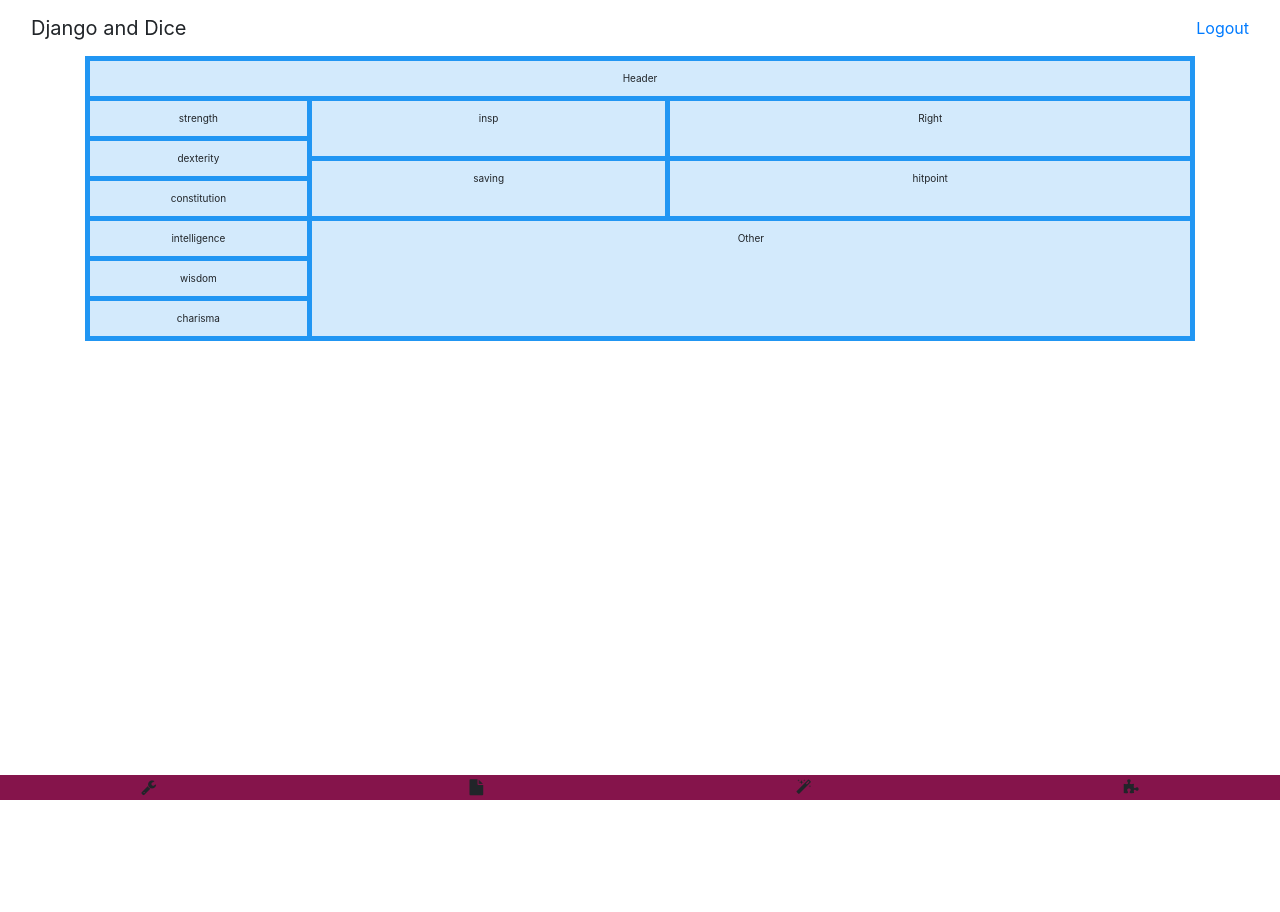
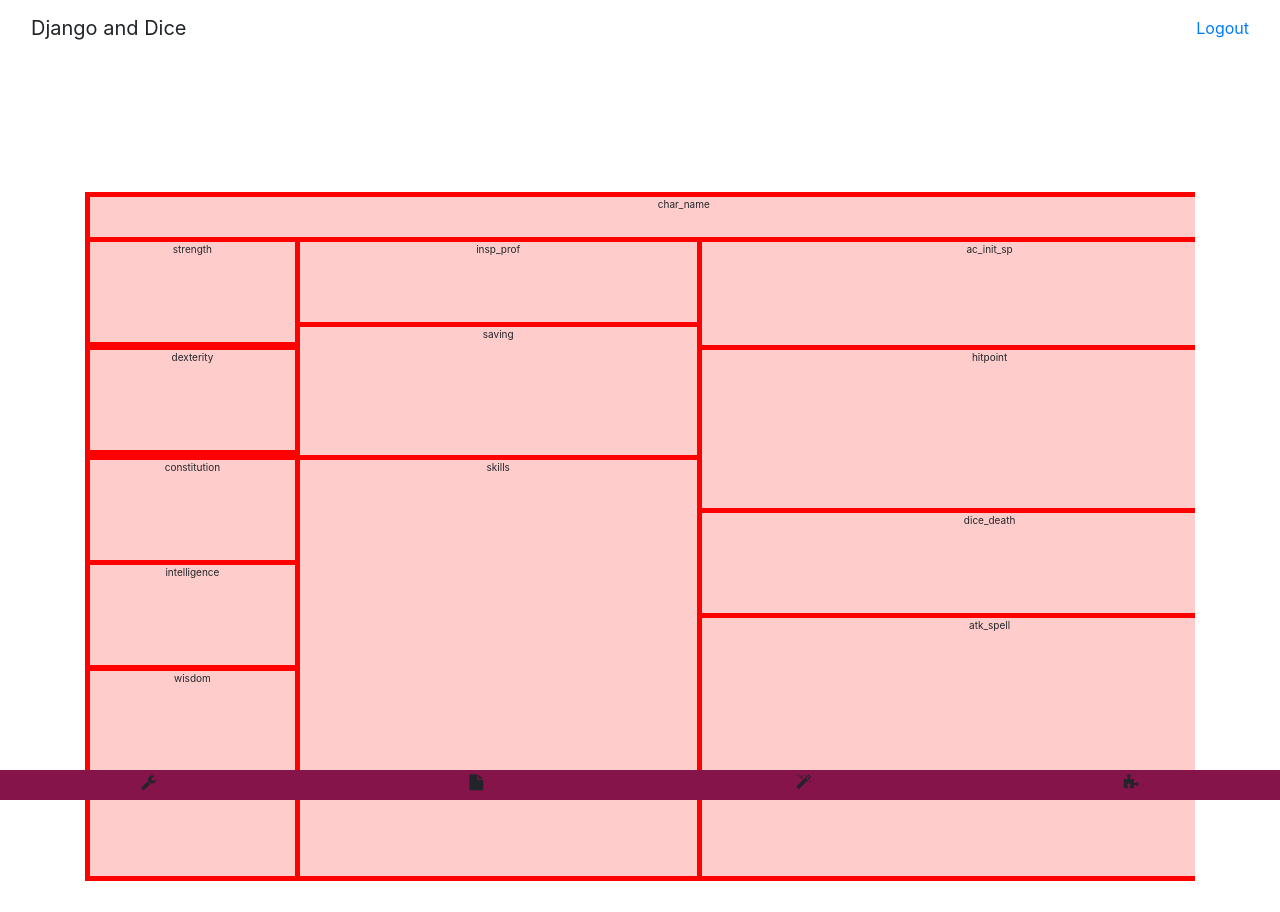
Before and after one commit to Yvesvc/DjangoAndDice, a Django app: page / in a window 1280 px wide. Before the commit the page ends 800 px from the top, so only its background shows below. Run offline with Django 3.2, Linux system fonts and the light colour scheme; a user stored in the database is signed in; some libraries are stand-ins or nearby versions.

Commit message:
-app Sheet CSS Grid

```diff
--- a/static/css/header/header.css
+++ b/static/css/header/header.css
@@ -1,54 +1,77 @@
+
+
+
+/*HEADER*/
+
+header {
+height:15vw
+}
+
 #footer {
 background-color:#85144b;
-height:25px;
+height:3.7%;
+}
+
+
+/*
+SHEET
+*/
+
+#grid-wrapper {
+height: 90vh
 }
 
 /* https://www.w3schools.com/css/css_grid.asp*/
 /*all blocks must form a rectangle/square */
-.item1 { grid-area: header; }
-.item2 { grid-area: left; }
-.item3 { grid-area: right; }
-.item4 { grid-area: middle; }
-.item5 { grid-area: other; }
+.char_name { grid-area: char_name; height:5vh; }
 
-.strength { grid-area: strength; }
-.dexterity { grid-area: dexterity; }
-.constitution { grid-area: constitution; }
-.intelligence { grid-area: intelligence; }
-.wisdom { grid-area: wisdom; }
-.charisma { grid-area: charisma; }
+.strength { grid-area: strength; height:12.5vh; width:16vw;}
+.dexterity { grid-area: dexterity; height:12.5vh; width:16vw;}
+.constitution { grid-area: constitution; height:12.5vh; width:16vw;}
+.intelligence { grid-area: intelligence; height:12.5vh; width:16vw;}
+.wisdom { grid-area: wisdom; height:12.5vh; width:16vw;}
+.charisma { grid-area: charisma; height:12.5vh; width:16vw;}
 
-.insp { grid-area: insp; }
-.saving { grid-area: saving; }
-.hitpoint { grid-area: hitpoint; }
+.insp_prof { grid-area: insp_prof; height:10vh;width:31vw;}
+.saving { grid-area: saving;  height:16vh;width:31vw;}
+.skills { grid-area: skills; height:52vh;width:31vw; }
 
+.ac_init_sp { grid-area: ac_init_sp;;width:45vw; }
+.hitpoint { grid-area: hitpoint; ;width:45vw;}
+.dice_death { grid-area: dice_death;;width:45vw;}
+.atk_spell { grid-area: atk_spell;width:45vw;; }
 
-
-
+/* Grid */
 .grid-container {
   display: grid;
   grid-template-areas:
-    'header header header header header header'
-    'strength   insp  insp  right  right  right'
-    'strength   insp  insp  right  right  right'
-    'dexterity   insp  insp  right  right  right'
-    'dexterity   saving  saving  hitpoint  hitpoint  hitpoint'
-    'constitution   saving  saving  hitpoint  hitpoint  hitpoint'
-    'constitution   saving  saving  hitpoint  hitpoint  hitpoint'
-    'intelligence   other  other  other  other  other'
-    'intelligence   other  other  other  other  other'
-    'wisdom   other  other  other  other  other'
-    'wisdom   other  other  other  other  other'
-    'charisma   other  other  other  other  other'
-    'charisma   other  other  other  other  other';
+    'char_name      char_name   char_name   char_name   char_name   char_name'
+    'strength       insp_prof   insp_prof   ac_init_sp  ac_init_sp  ac_init_sp'
+    'strength       saving   saving   ac_init_sp  ac_init_sp  ac_init_sp'
+    'dexterity      saving      saving      hitpoint    hitpoint    hitpoint'
+    'dexterity      saving      saving      hitpoint    hitpoint    hitpoint'
+    'constitution   skills      skills      hitpoint    hitpoint    hitpoint'
+    'constitution   skills      skills      dice_death  dice_death  dice_death'
+    'intelligence   skills      skills      dice_death  dice_death  dice_death'
+    'intelligence   skills      skills      atk_spell   atk_spell   atk_spell'
+    'wisdom         skills      skills      atk_spell   atk_spell   atk_spell'
+    'wisdom         skills      skills      atk_spell   atk_spell   atk_spell'
+    'charisma       skills      skills      atk_spell   atk_spell   atk_spell'
+    'charisma       skills      skills      atk_spell   atk_spell   atk_spell';
   grid-gap: 5px;
   background-color: #2196F3;
   padding: 5px;
+  background-color:red;
 }
 
+/* Grid cells*/
 .grid-container > div {
   background-color: rgba(255, 255, 255, 0.8);
   text-align: center;
-  padding: 10px 0;
   font-size: 10px;
+
 }
+
+.test123 {
+display:inline;
+height:100px;}
--- a/templates/header/header.html
+++ b/templates/header/header.html
@@ -13,7 +13,7 @@
 
 </head>
 
-<header>
+<header id ="header">
     <!--Django and Dice-->
     <nav class="navbar navbar-inverse">
   <div class="container-fluid">
@@ -38,7 +38,7 @@
 
     <div class = 'container'>
 
-    {%block content %}
+    {% block content %}
     {% endblock %}
 
 
--- a/templates/sheet/sheet.html
+++ b/templates/sheet/sheet.html
@@ -1,20 +1,29 @@
 {% extends 'header/header.html'%}
 {% block content %}
 
-<div class="grid-container">
-  <div class="item1">Header</div>
-  <div class="item3">Right</div>
-    <div class="item5">Other</div>
+<div id = grid-wrapper>
+  <div class="grid-container">
+
+
+    <div class="char_name">char_name</div>
+
     <div class="strength">strength</div>
     <div class="dexterity">dexterity</div>
     <div class="constitution">constitution</div>
     <div class="intelligence">intelligence</div>
     <div class="wisdom">wisdom</div>
     <div class="charisma">charisma</div>
-    <div class="insp">insp</div>
+
+    <div class="insp_prof">insp_prof</div>
     <div class="saving">saving</div>
+    <div class="skills">skills</div>
+
+    <div class="ac_init_sp">ac_init_sp</div>
     <div class="hitpoint">hitpoint</div>
-</div>
+    <div class="dice_death">dice_death</div>
+    <div class="atk_spell">atk_spell</div>
 
 
+  </div>
+</div>
 {% endblock content%}
```
Also changed, not shown: db.sqlite3. Lines whose indentation alone changed are shown as unchanged.
